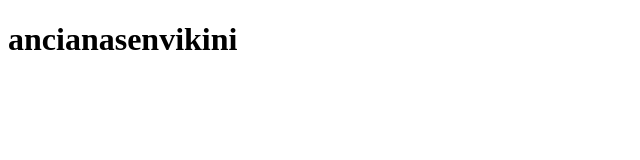
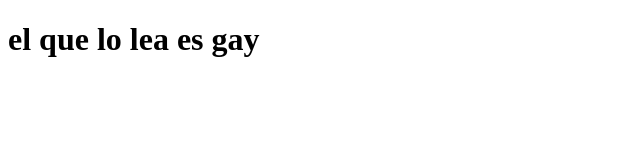
Before and after one commit to logitechg20/web-practica-, a plain HTML site: page index.html in a window 1280 px wide. Shown: the whole page, without its empty margins (0-640 px from the left). Drawn offline with Linux system fonts and the light colour scheme.

Commit message:
Update index.html

```diff
--- a/index.html
+++ b/index.html
@@ -9,7 +9,7 @@
 
 
 
-<h1>ancianasenvikini
+<h1>el que lo lea es gay
 </h1>
 
 </body>
```
